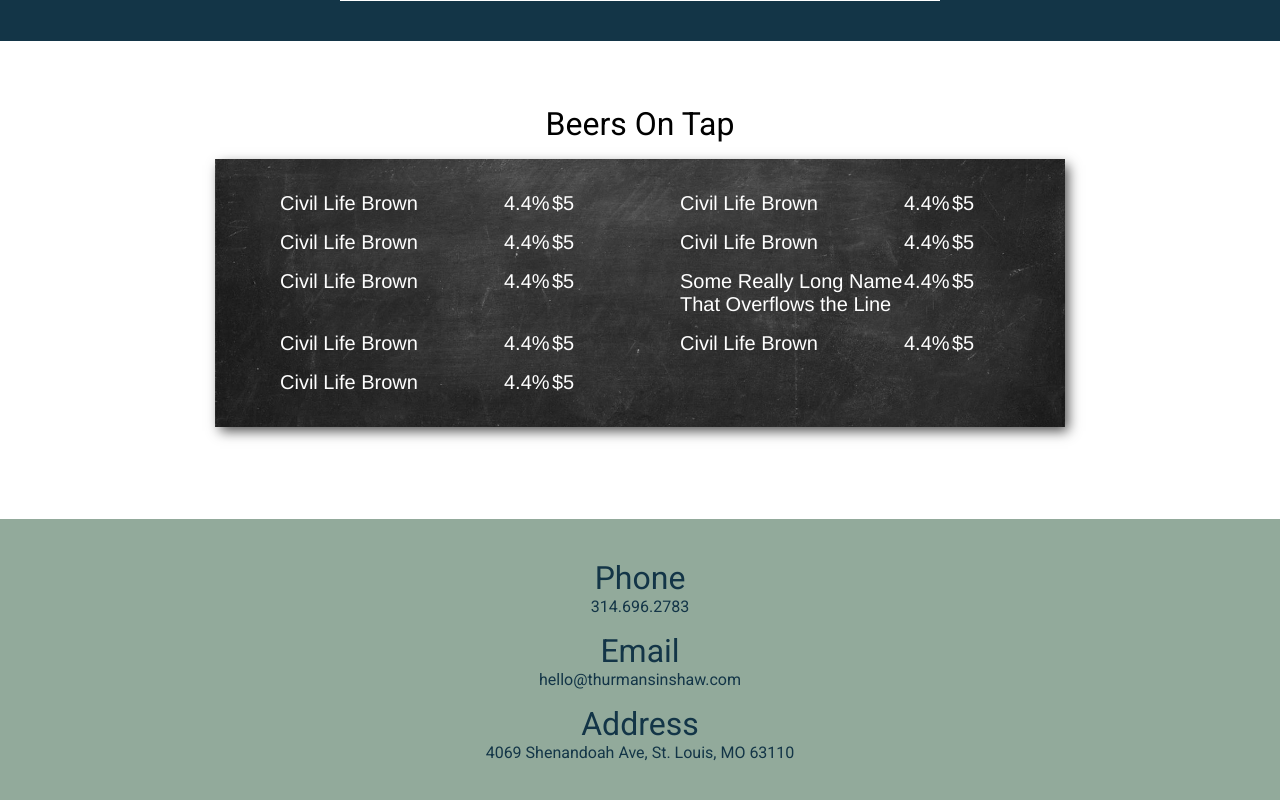
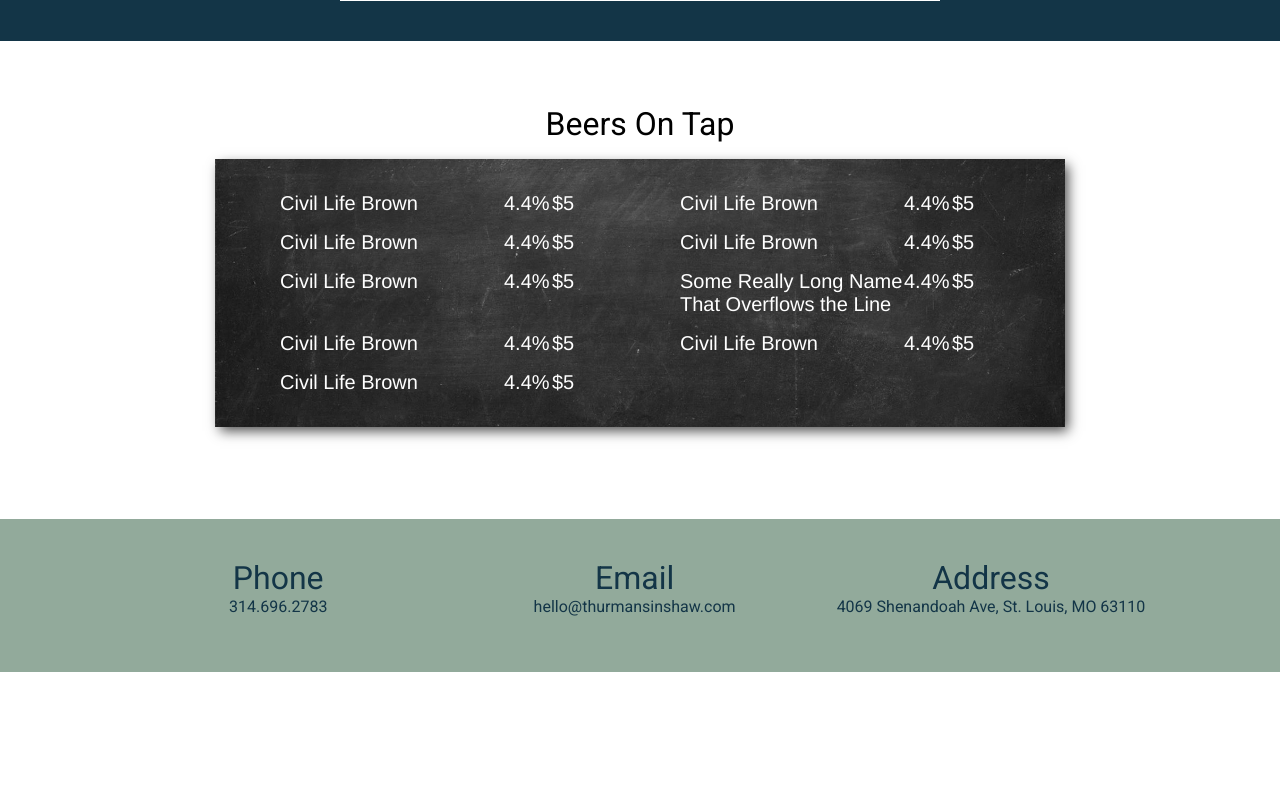
Before and after one commit to chris-milliano/thurmans, an Angular app: page / in a window 1280 px wide. Shown: the part 1222-2022 px from the top of the page. After the commit the page ends 1894 px from the top, so only its background shows below. Built offline with nearby package versions, Linux system fonts and the light colour scheme; a web font is replaced by a local one.

Commit message:
FEAT: Add FA to project and contact. Increase contact responsiveness

```diff
--- a/package.json
+++ b/package.json
@@ -22,6 +22,7 @@
     "@angular/platform-browser-dynamic": "^4.0.0",
     "@angular/router": "^4.0.0",
     "core-js": "^2.4.1",
+    "font-awesome": "^4.7.0",
     "rxjs": "^5.1.0",
     "zone.js": "^0.8.4"
   },
--- a/src/app/app.component.html
+++ b/src/app/app.component.html
@@ -107,17 +107,43 @@
 
 
 <div id="contact" class="container">
-    <div id="contact__phone" class="container">
-        <div class="title">Phone</div>
-        <a href="tel:+13146962783">314.696.2783</a>
+    <div id="contact__contents" class="container">
+        <div id="contact__phone" class="container contact__item">
+            <a href="tel:+13146962783">
+                <span class="title">
+                    <span class="fa-stack fa-lg">
+                        <i class="fa fa-circle fa-stack-2x"></i>
+                        <i class="fa fa-phone fa-stack-1x fa-inverse"></i>
+                    </span>
+                    Phone
+                </span>
+                <br/>
+                314.696.2783
+            </a>
         </div>
-    <div id="contact__email" class="container">
-        <div class="title">Email</div>
-        <a href="mailto:hello@thurmansinshaw.com">hello@thurmansinshaw.com</a>
+        <div id="contact__email" class="container contact__item">
+            <a href="mailto:hello@thurmansinshaw.com">
+                <div class="title">
+                    <span class="fa-stack fa-lg">
+                        <i class="fa fa-circle fa-stack-2x"></i>
+                        <i class="fa fa-envelope-o fa-stack-1x fa-inverse"></i>
+                    </span>
+                    Email
                 </div>
-    <div id="contact__address" class="container">
-        <div class="title">Address</div>
-        <a (click)="toggleMap()">4069 Shenandoah Ave, St. Louis, MO 63110</a>
+                hello@thurmansinshaw.com
+            </a>
+        </div>
+        <div id="contact__address" class="container contact__item">
+            <a (click)="toggleMap()">
+                <div class="title">
+                    <span class="fa-stack fa-lg">
+                        <i class="fa fa-circle fa-stack-2x"></i>
+                        <i class="fa fa-map-marker fa-stack-1x fa-inverse"></i>
+                    </span>
+                    Address
+                </div>
+                4069 Shenandoah Ave, St. Louis, MO 63110
+            </a>
         </div>
         <div *ngIf="showMap" id="contact__map" class="container">
             <iframe src="https://www.google.com/maps/embed?pb=!1m18!1m12!1m3!1d3117.655425563544!2d-90.25341388456954!3d38.61080047961592!2m3!1f0!2f0!3f0!3m2!1i1024!2i768!4f13.1!3m3!1m2!1s0x87d8b4f7df6b119b%3A0xf29d1f3b74fc2ff!2s4069+Shenandoah+Ave%2C+St.+Louis%2C+MO+63110!5e0!3m2!1sen!2sus!4v1505362998707"
@@ -129,3 +155,4 @@
             </iframe>
         </div>
     </div>
+</div>
--- a/src/app/app.component.scss
+++ b/src/app/app.component.scss
@@ -181,17 +181,29 @@
     padding: 5vh;
     text-align: center;
 
+    #contact__contents {
+        width: 90%;
+        max-width: 1200px;
+    }
+
     a {
         text-decoration: none;
         color: #133547;
         cursor: pointer;
-        transition: all 1s ease;
+        transition: all 2s ease;
 
         &:hover {
-            background-color: #133547;
             color: #fff;
+
+            .fa-inverse {
+                color: #92aa9b;
+            }
         }
 
+    }
+
+    .fa-lg {
+        font-size: 25px;
     }
 
     #contact__phone {
@@ -223,4 +235,12 @@
         height: 0;
     }
 
+    @media screen and (min-width: 992px) {
+
+        .contact__item {
+            width: 33%;
+            float: left;
+        }
+    }
+
 }
```
Also changed, not shown: 1 other file (tests, documents, lock files or other folders). Lines whose indentation alone changed are shown as unchanged.
